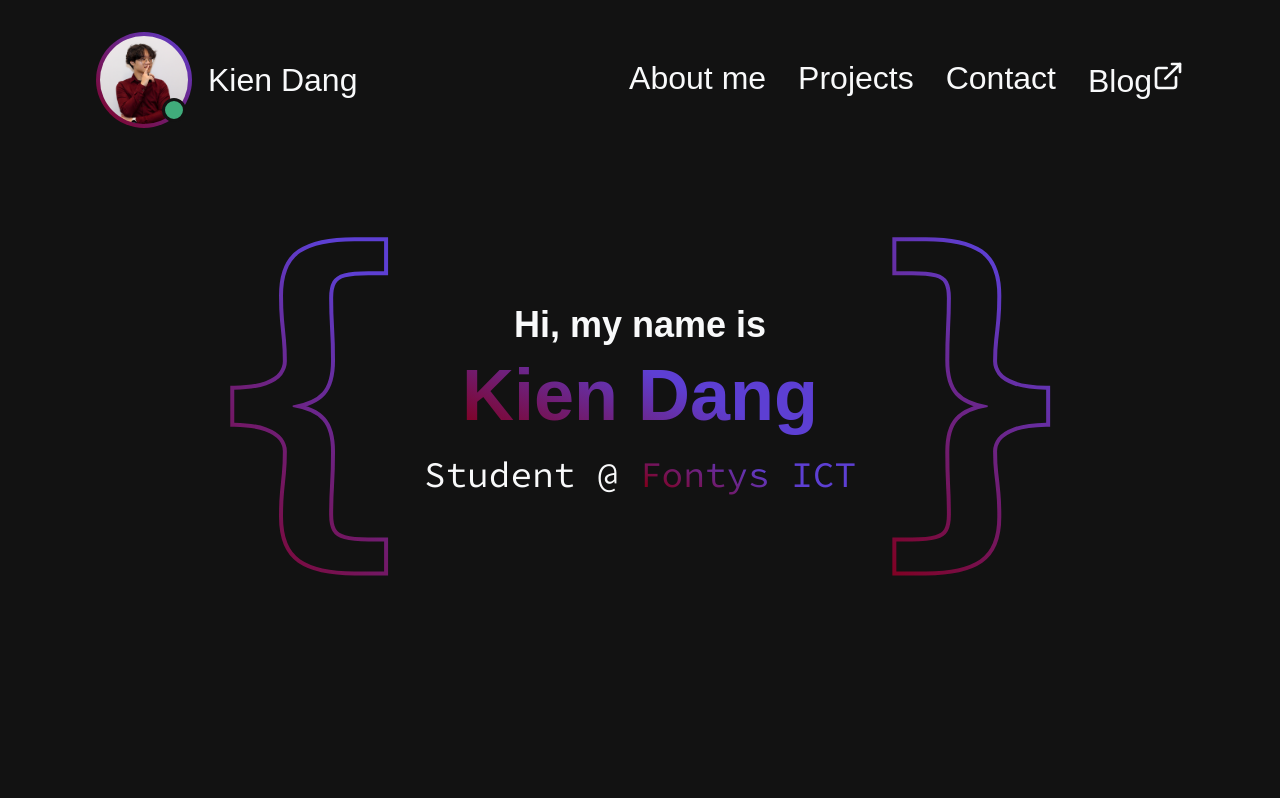
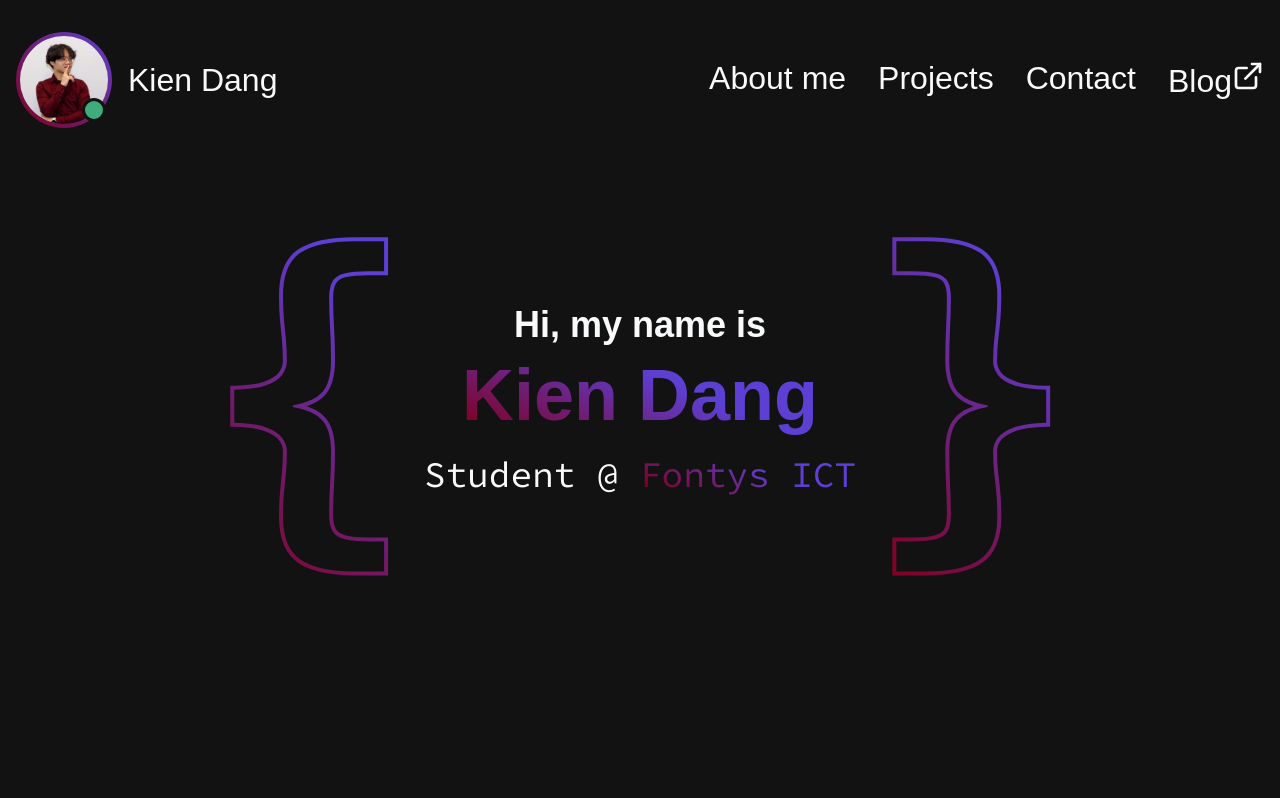
Before and after one commit to TNDKien/showcase-portfolio, a Next.js app: page / in a window 1280 px wide. Shown: the top 798 px of the page. Built offline with nearby package versions, Linux system fonts and the light colour scheme; a web font is replaced by a local one.

Commit message:
header compatibility for various screens

```diff
--- a/src/components/Header/Header.module.scss
+++ b/src/components/Header/Header.module.scss
@@ -3,9 +3,11 @@
 .header {
   position: fixed;
   top: 0;
-  width: 100%;
+  left: 0;
+  right: 0;
+  margin: 32px auto;
+  max-width: 1248px;
   z-index: 50;
-  padding: 32px 96px;
   display: flex;
   justify-content: space-between;
   align-items: center;
@@ -22,7 +24,6 @@
   }
 
   .profile {
-    position: relative;
     display: flex;
     align-items: center;
     gap: 16px;
@@ -43,6 +44,7 @@
         height: 100%;
         background-color: $onyx;
       }
+
       .status {
         position: absolute;
         bottom: 6px;
@@ -65,7 +67,6 @@
 
   .navLinks {
     display: flex;
-    justify-content: space-between;
     gap: 2rem;
 
     a {
--- a/src/components/Header/Header.tsx
+++ b/src/components/Header/Header.tsx
@@ -2,7 +2,7 @@
 
 import { useState, useEffect } from "react";
 import Image from "next/image";
-import { Link as ScrollLink } from "react-scroll";
+import Link from "next/link";
 import { FiExternalLink } from "react-icons/fi";
 import styles from "./Header.module.scss";
 
@@ -13,7 +13,7 @@ export default function Header() {
   useEffect(() => {
     const handleScroll = () => {
       const currentScrollPos = window.scrollY;
-      setIsVisible(prevScrollPos > currentScrollPos || currentScrollPos < 10); // Show when scrolling up or near the top
+      setIsVisible(prevScrollPos > currentScrollPos || currentScrollPos < 10);
       setPrevScrollPos(currentScrollPos);
     };
 
@@ -25,7 +25,7 @@ export default function Header() {
     <header
       className={`${styles.header} ${isVisible ? styles.show : styles.hide}`}
     >
-      <div className={styles.profile}>
+      <Link href="/" className={styles.profile}>
         <div className={styles.imageContainer}>
           <Image
             src="/medias/KienDang.webp"
@@ -36,41 +36,20 @@ export default function Header() {
           />
           <span className={styles.status}></span>
         </div>
-
         <div className={styles.name}>Kien Dang</div>
-      </div>
+      </Link>
       <nav className={styles.navLinks}>
-        <ScrollLink
-          to="about"
-          smooth={true}
-          duration={800}
-          spy={true}
-          offset={-100}
-        >
-          About me
-        </ScrollLink>
-        <ScrollLink
-          to="projects"
-          smooth={true}
-          duration={800}
-          spy={true}
-          offset={-100}
-        >
-          Projects
-        </ScrollLink>
-        <ScrollLink
-          to="contact"
-          smooth={true}
-          duration={800}
-          spy={true}
-          offset={-100}
-        >
-          Contact
-        </ScrollLink>
-        <a href="https://blog.kiendang.nl" className={styles.external}>
+        <Link href="/#about">About me</Link>
+        <Link href="/#projects">Projects</Link>
+        <Link href="/#contact">Contact</Link>
+        <Link href="/#blog">
           Blog
           <FiExternalLink />
-        </a>
+        </Link>
+        {/* <a href="https://blog.kiendang.nl" className={styles.external}>
+          Blog
+          <FiExternalLink />
+        </a> */}
       </nav>
     </header>
   );
```
